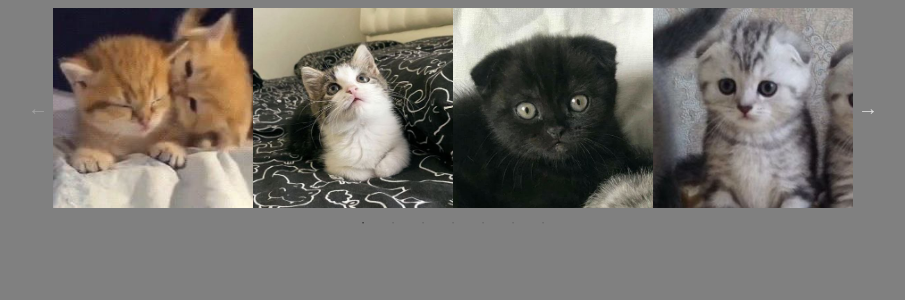
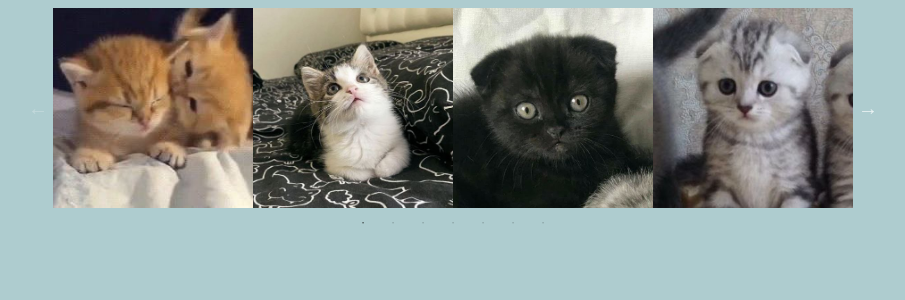
Before and after one commit to AnnnLeen/AnnnLeen.github.io, a PHP site: page / in a window 1280 px wide. Shown: the top 300 px of the page, without its empty margins (187-1092 px from the left). Run offline with PHP 8.4, Linux system fonts and the light colour scheme; some web fonts are replaced.

Commit message:
Update style.css

```diff
--- a/lab7/slick/style.css
+++ b/lab7/slick/style.css
@@ -1,5 +1,5 @@
 body {
-	background-color: grey;
+	background-color: #aecccf;
 }
 
 img {
```
